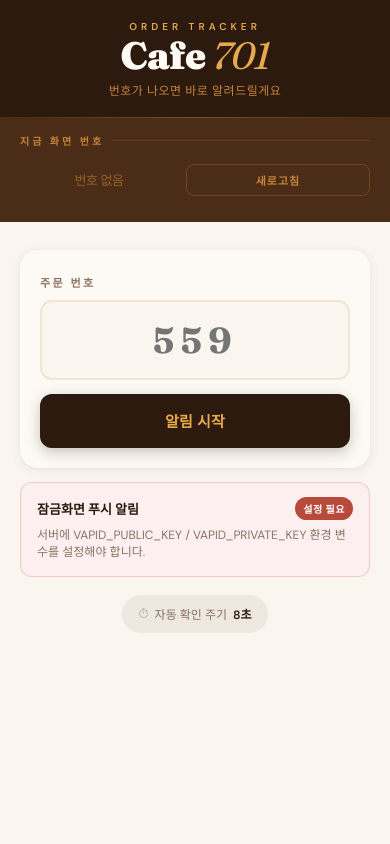
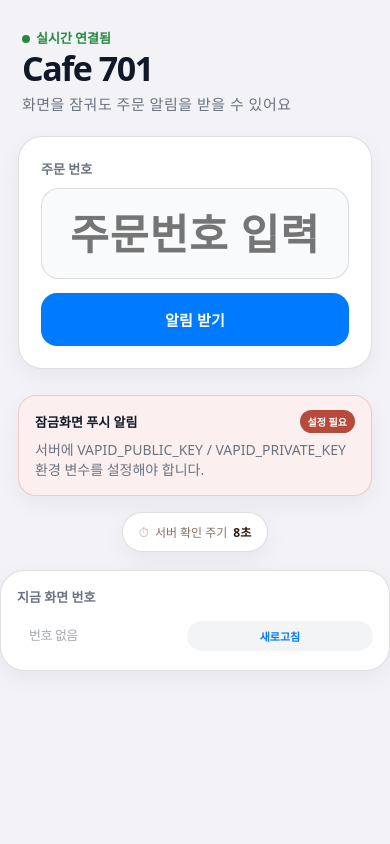
Before and after one commit to Leejunhee17/cafe701-monitor, a Flask app: page / in a window 390 px wide. Run offline with Flask 3, Linux system fonts and the light colour scheme; data that the repository does not hold is empty.

Commit message:
Renew mobile UI for iOS PWA

```diff
--- a/templates/index.html
+++ b/templates/index.html
@@ -670,14 +670,259 @@
           transform: translateX(4px);
         }
       }
+
+      /* ── Minimal iOS-style renewal overrides ── */
+      :root {
+        --system-bg: #f2f2f7;
+        --card-bg: #ffffff;
+        --ios-blue: #007aff;
+        --ios-green: #248a3d;
+        --ios-red: #ff3b30;
+        --ios-label: #111827;
+        --ios-secondary: #6b7280;
+        --ios-separator: rgba(60, 60, 67, 0.16);
+        --radius-lg: 24px;
+        --radius-md: 16px;
+        --radius-sm: 12px;
+      }
+
+      body {
+        background: var(--system-bg);
+        color: var(--ios-label);
+        font-family:
+          system-ui,
+          -apple-system,
+          BlinkMacSystemFont,
+          "SF Pro Text",
+          sans-serif;
+        padding-bottom: env(safe-area-inset-bottom);
+      }
+
+      .header {
+        order: 1;
+        max-width: 440px;
+        background: transparent;
+        padding: 28px 22px 12px;
+        align-items: flex-start;
+      }
+
+      .brand-tag {
+        color: var(--ios-green);
+        letter-spacing: 0;
+        text-transform: none;
+        font-size: 13px;
+      }
+
+      .brand-tag::before {
+        content: "";
+        display: inline-block;
+        width: 8px;
+        height: 8px;
+        margin-right: 6px;
+        border-radius: 50%;
+        background: var(--ios-green);
+      }
+
+      .brand-name,
+      .brand-name em {
+        color: var(--ios-label);
+        font-family: inherit;
+        font-style: normal;
+        font-size: 34px;
+        letter-spacing: -1.5px;
+      }
+
+      .brand-sub {
+        color: var(--ios-secondary);
+        font-size: 15px;
+        margin-top: 8px;
+      }
+
+      .content {
+        order: 2;
+        max-width: 440px;
+        padding: 10px 18px 18px;
+        gap: 12px;
+      }
+
+      .input-section,
+      .push-card,
+      .status-box,
+      .display-board,
+      .meta-row {
+        background: var(--card-bg);
+        border: 1px solid var(--ios-separator);
+        box-shadow: 0 8px 24px rgba(15, 23, 42, 0.05);
+      }
+
+      .input-section {
+        padding: 22px;
+        border-radius: var(--radius-lg);
+      }
+
+      .input-label,
+      .board-label {
+        color: var(--ios-secondary);
+        font-size: 13px;
+        letter-spacing: 0;
+        text-transform: none;
+      }
+
+      input[type="number"] {
+        background: #f9fafb;
+        border: 1px solid var(--ios-separator);
+        color: var(--ios-label);
+        font-family: inherit;
+        font-size: 42px;
+        letter-spacing: 1px;
+        border-radius: 18px;
+      }
+
+      input[type="number"]:focus {
+        border-color: var(--ios-blue);
+        box-shadow: 0 0 0 4px rgba(0, 122, 255, 0.14);
+      }
+
+      #startBtn {
+        background: var(--ios-blue);
+        color: #fff;
+        box-shadow: none;
+      }
+
+      #stopBtn {
+        background: #fee2e2;
+        color: var(--ios-red);
+      }
+
+      button,
+      .refresh-btn {
+        font-family: inherit;
+        border-radius: 16px;
+      }
+
+      .push-card {
+        border-radius: 18px;
+        color: var(--ios-label);
+      }
+
+      .push-card:not(.error) {
+        background: #f0fdf4;
+        border-color: rgba(36, 138, 61, 0.25);
+      }
+
+      .push-badge {
+        background: var(--ios-green);
+        letter-spacing: 0;
+        text-transform: none;
+      }
+
+      .push-copy,
+      .status-sub {
+        color: var(--ios-secondary);
+        font-size: 14px;
+      }
+
+      .status-box {
+        border-radius: var(--radius-lg);
+        padding: 24px 20px;
+      }
+
+      .status-box.watching {
+        background: #f0fdf4;
+        border-color: rgba(36, 138, 61, 0.25);
+      }
+
+      .status-box.watching::after {
+        content: "🔒 백그라운드 감시 활성화 · 안심하고 화면을 잠그세요";
+        display: block;
+        margin-top: 14px;
+        padding: 10px 12px;
+        border-radius: 999px;
+        background: #dcfce7;
+        color: var(--ios-green);
+        font-size: 13px;
+        font-weight: 700;
+      }
+
+      .status-text {
+        font-family: inherit;
+        color: var(--ios-label);
+        font-size: 22px;
+      }
+
+      .status-box.found {
+        background: var(--ios-label);
+      }
+
+      .status-box.found .status-text {
+        color: #fff;
+      }
+
+      .display-board {
+        order: 3;
+        max-width: 404px;
+        margin: 0 18px 18px;
+        padding: 16px;
+        border-radius: var(--radius-lg);
+        overflow: visible;
+      }
+
+      .display-board::before,
+      .board-label::after,
+      .pulse-ring {
+        display: none;
+      }
+
+      .board-label {
+        margin-bottom: 12px;
+      }
+
+      .live-numbers {
+        display: flex;
+        flex-wrap: wrap;
+        min-height: 36px;
+      }
+
+      .live-numbers .num-top,
+      .live-numbers span {
+        flex: 0 0 auto;
+        font-family: inherit;
+        font-size: 18px;
+        font-weight: 800;
+        color: var(--ios-label);
+        background: #f3f4f6;
+        border-radius: 999px;
+        padding: 8px 12px;
+      }
+
+      .live-numbers .placeholder {
+        color: var(--ios-secondary);
+        background: transparent;
+      }
+
+      .refresh-btn {
+        background: #f3f4f6;
+        border: 0;
+        color: var(--ios-blue);
+        letter-spacing: 0;
+      }
+
+      .meta-row {
+        border-radius: 999px;
+        margin-top: 4px;
+      }
+
+      body.is-watching .input-section {
+        border-color: rgba(36, 138, 61, 0.25);
+      }
     </style>
   </head>
   <body>
     <!-- Header -->
     <div class="header">
-      <div class="brand-tag">Order Tracker</div>
+      <div class="brand-tag">실시간 연결됨</div>
       <div class="brand-name">Cafe <em>701</em></div>
-      <div class="brand-sub">번호가 나오면 바로 알려드릴게요</div>
+      <div class="brand-sub">화면을 잠궈도 주문 알림을 받을 수 있어요</div>
     </div>
 
     <!-- Live display board -->
@@ -699,13 +944,13 @@
         <input
           type="number"
           id="numberInput"
-          placeholder="559"
+          placeholder="주문번호 입력"
           inputmode="numeric"
           pattern="[0-9]*"
         />
         <div class="btn-group">
-          <button id="startBtn" onclick="startWatching()">알림 시작</button>
-          <button id="stopBtn" onclick="stopWatching()">중지</button>
+          <button id="startBtn" onclick="startWatching()">알림 받기</button>
+          <button id="stopBtn" onclick="stopWatching()">알림 중지</button>
         </div>
       </div>
 
@@ -715,13 +960,12 @@
           <span class="push-badge" id="pushStateBadge">확인 중</span>
         </div>
         <div class="push-copy" id="pushHelp">
-          홈 화면에 추가한 앱에서 알림을 허용하면, 화면이 꺼져도 서버가 대신
-          감시합니다.
+          홈 화면 앱에서 알림을 허용하면, 화면을 잠궈도 서버가 계속 감시합니다.
         </div>
       </div>
 
       <!-- Status box -->
-      <div class="status-box" id="statusBox">
+      <div class="status-box" id="statusBox" aria-live="polite">
         <div class="pulse-ring"></div>
         <div class="status-icon" id="statusIcon">👀</div>
         <div class="status-text" id="statusText">대기 중...</div>
@@ -737,7 +981,7 @@
       <!-- Interval badge -->
       <div class="meta-row" style="display: flex">
         <span class="meta-icon">⏱</span>
-        <span>자동 확인 주기</span>
+        <span>서버 확인 주기</span>
         <strong>8초</strong>
       </div>
     </div>
```
